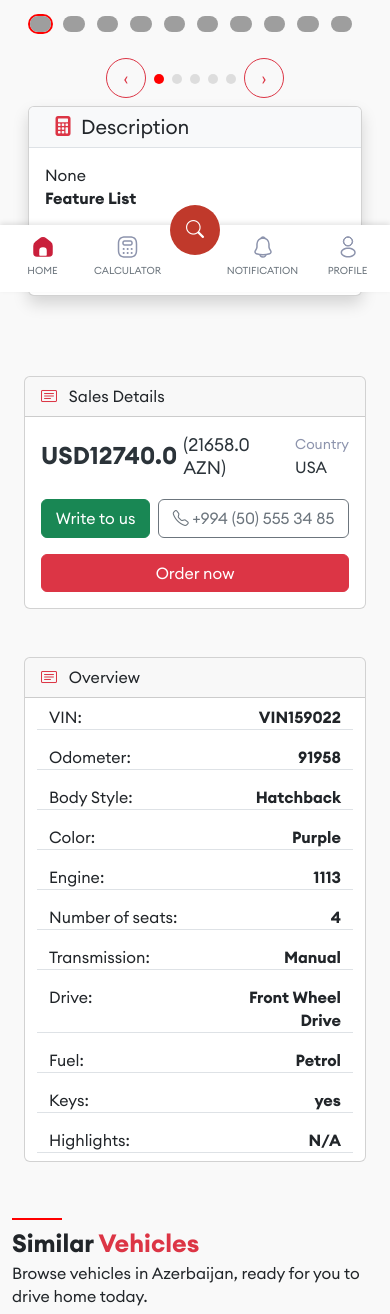
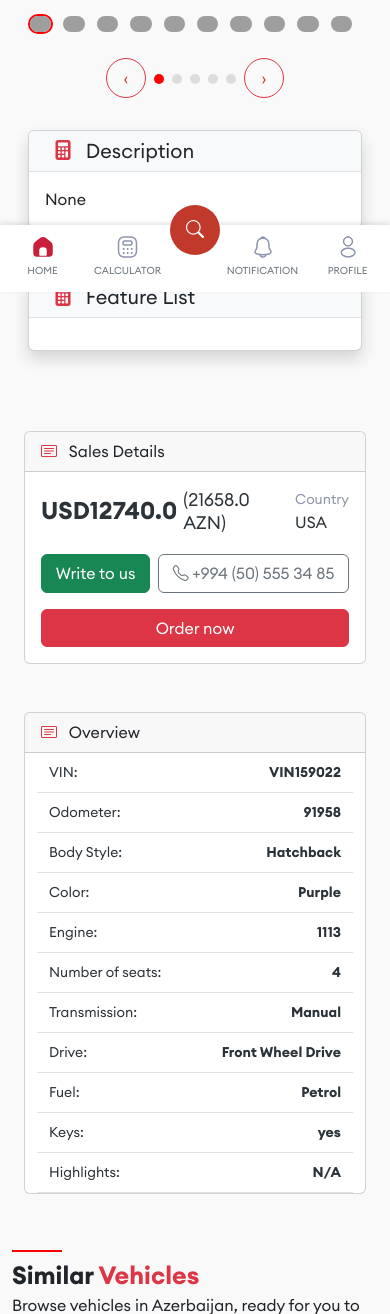
Before and after one commit to imjayyy/django-autotrader, a Django app: page /normal-car-details/2 in a window 390 px wide. Shown: the part 552-1866 px from the top of the page. Run offline with Django 4.2, Linux system fonts and the light colour scheme; data comes from the database, SQL or seed files in the repository; some libraries are stand-ins or nearby versions; some web fonts are replaced; grey boxes are pictures that could not be loaded.

Commit message:
fix: card detail page ui

```diff
--- a/autotrader/templates/normal-car-details.html
+++ b/autotrader/templates/normal-car-details.html
@@ -35,40 +35,37 @@
 
 
 
-                <div class="container mt-2">
-                    <div class="card shadow">
+                <div class="container" style="margin-top: 32px;">
+                    <div class="card shadow mb-5">
                         <div class="card-header bg-light border-bottom text-center ">
-
-                            <h5 class="mb-0 text-start"><i class="bi bi-calculator-fill text-danger m-2"></i>Description
+                            <h5 class="mb-0 text-start">
+                                <i class="bi bi-calculator-fill text-danger m-2"></i>
+                                Description
                             </h5>
                         </div>
                         <div class="card-body">
                             <div class="text-start">
                                 {{car.comment}}
-                                <br>
-                                <span class="fw-bold"> Feature List</span>
-                                <br>
-
+                            </div>
+                        </div>
+                    </div>
+                    <div class="card shadow">
+                        <div class="card-header bg-light border-bottom text-center ">
+                            <h5 class="mb-0 text-start">
+                                <i class="bi bi-calculator-fill text-danger m-2"></i>
+                                Feature List
+                            </h5>
+                        </div>
+                        <div class="card-body">
+                            <div class="text-start">
                                 {% for feature in car.feature_list %}
                                 <span class="badge rounded-pill d-inline-flex align-items-center" style="background-color: {{feature.color_hex}}; color: white; padding: 0.5em 0.75em; font-size: 0.9em; margin: 0.2em;">
                                     <i class="{{feature.font_awesome_icon}} mx-1"></i>{{ feature.name_en }}
                                   </span>
 
                                 {% endfor %}
-                                <br>
-                                <span class="fw-bold"> Label list</span>
-
-                                <br>
-                                <span class="fw-bold"> Documents</span>
-                                {{car.documents}}
                             </div>
-
-
-
                         </div>
-                        <!-- <div class="card-footer bg-light">
-
-                  </div> -->
                     </div>
                 </div>
 
@@ -185,49 +182,49 @@
                         </div>
 
                         <div class="custom-card-body">
-                            <div class="row py-2 px-4">
-                                <div class="col-6 border-bottom text-start">VIN:</div>
-                                <div class="col-6 border-bottom text-end fw-bolder">{{car.VIN}}</div>
+                            <div class="row pt-2 px-4">
+                                <div class="col-6 border-bottom text-start text-sm text-primary-color" style="padding-bottom: 8px;">VIN:</div>
+                                <div class="col-6 border-bottom text-end fw-bold text-sm text-primary-color" style="padding-bottom: 8px;">{{car.VIN}}</div>
                             </div>
-                            <div class="row py-2 px-4">
-                                <div class="col-6  border-bottom text-start">Odometer:</div>
-                                <div class="col-6  border-bottom text-end fw-bolder">{{car.odometer}}</div>
+                            <div class="row pt-2 px-4">
+                                <div class="col-6  border-bottom text-start text-sm text-primary-color" style="padding-bottom: 8px;">Odometer:</div>
+                                <div class="col-6  border-bottom text-end fw-bold text-sm text-primary-color" style="padding-bottom: 8px;">{{car.odometer}}</div>
                             </div>
-                            <div class="row py-2 px-4">
-                                <div class="col-6  border-bottom text-start">Body Style:</div>
-                                <div class="col-6  border-bottom text-end fw-bolder">{{car.body_style.name_en}}</div>
+                            <div class="row pt-2 px-4">
+                                <div class="col-6  border-bottom text-start text-sm text-primary-color" style="padding-bottom: 8px;">Body Style:</div>
+                                <div class="col-6  border-bottom text-end fw-bold text-sm text-primary-color" style="padding-bottom: 8px;">{{car.body_style.name_en}}</div>
                             </div>
-                            <div class="row py-2 px-4">
-                                <div class="col-6  border-bottom text-start">Color:</div>
-                                <div class="col-6  border-bottom text-end fw-bolder">{{car.color.name_en}}</div>
+                            <div class="row pt-2 px-4">
+                                <div class="col-6  border-bottom text-start text-sm text-primary-color" style="padding-bottom: 8px;">Color:</div>
+                                <div class="col-6  border-bottom text-end fw-bold text-sm text-primary-color" style="padding-bottom: 8px;">{{car.color.name_en}}</div>
                             </div>
-                            <div class="row py-2 px-4">
-                                <div class="col-6  border-bottom text-start">Engine:</div>
-                                <div class="col-6  border-bottom text-end fw-bolder"> {{car.engine_power}}{{car.engine_power_unit}} </div>
+                            <div class="row pt-2 px-4">
+                                <div class="col-6  border-bottom text-start text-sm text-primary-color" style="padding-bottom: 8px;">Engine:</div>
+                                <div class="col-6  border-bottom text-end fw-bold text-sm text-primary-color" style="padding-bottom: 8px;"> {{car.engine_power}}{{car.engine_power_unit}} </div>
                             </div>
-                            <div class="row py-2 px-4">
-                                <div class="col-6  border-bottom text-start">Number of seats:</div>
-                                <div class="col-6  border-bottom text-end fw-bolder">{{car.number_of_seats}}</div>
+                            <div class="row pt-2 px-4">
+                                <div class="col-6  border-bottom text-start text-sm text-primary-color" style="padding-bottom: 8px;">Number of seats:</div>
+                                <div class="col-6  border-bottom text-end fw-bold text-sm text-primary-color" style="padding-bottom: 8px;">{{car.number_of_seats}}</div>
                             </div>
-                            <div class="row py-2 px-4">
-                                <div class="col-6  border-bottom text-start">Transmission:</div>
-                                <div class="col-6  border-bottom text-end fw-bolder">{{car.transmission.name_en}}</div>
+                            <div class="row pt-2 px-4">
+                                <div class="col-6  border-bottom text-start text-sm text-primary-color" style="padding-bottom: 8px;">Transmission:</div>
+                                <div class="col-6  border-bottom text-end fw-bold text-sm text-primary-color" style="padding-bottom: 8px;">{{car.transmission.name_en}}</div>
                             </div>
-                            <div class="row py-2 px-4">
-                                <div class="col-6  border-bottom text-start">Drive:</div>
-                                <div class="col-6  border-bottom text-end fw-bolder">{{ car.drive.name_en }}</div>
+                            <div class="row pt-2 px-4">
+                                <div class="col-6  border-bottom text-start text-sm text-primary-color" style="padding-bottom: 8px;">Drive:</div>
+                                <div class="col-6  border-bottom text-end fw-bold text-sm text-primary-color" style="padding-bottom: 8px;">{{ car.drive.name_en }}</div>
                             </div>
-                            <div class="row py-2 px-4">
-                                <div class="col-6  border-bottom text-start">Fuel:</div>
-                                <div class="col-6  border-bottom text-end fw-bolder">{{car.fuel.name_en}}</div>
+                            <div class="row pt-2 px-4">
+                                <div class="col-6  border-bottom text-start text-sm text-primary-color" style="padding-bottom: 8px;">Fuel:</div>
+                                <div class="col-6  border-bottom text-end fw-bold text-sm text-primary-color" style="padding-bottom: 8px;">{{car.fuel.name_en}}</div>
                             </div>
-                            <div class="row py-2 px-4">
-                                <div class="col-6  border-bottom text-start">Keys:</div>
-                                <div class="col-6  border-bottom text-end fw-bolder">yes</div>
+                            <div class="row pt-2 px-4">
+                                <div class="col-6  border-bottom text-start text-sm text-primary-color" style="padding-bottom: 8px;">Keys:</div>
+                                <div class="col-6  border-bottom text-end fw-bold text-sm text-primary-color" style="padding-bottom: 8px;">yes</div>
                             </div>
-                            <div class="row py-2 px-4">
-                                <div class="col-6  border-bottom text-start">Highlights:</div>
-                                <div class="col-6  border-bottom text-end fw-bolder">N/A</div>
+                            <div class="row pt-2 px-4">
+                                <div class="col-6  border-bottom text-start text-sm text-primary-color" style="padding-bottom: 8px;">Highlights:</div>
+                                <div class="col-6  border-bottom text-end fw-bold text-sm text-primary-color" style="padding-bottom: 8px;">N/A</div>
                             </div>
                         </div>
                     </div>
@@ -275,7 +272,5 @@
     </div>
     <button class="btn btn-danger py-2 px-2" style="min-width: 300px;"> View Inventory</button>
 
-    <hr>
-
   </section>
 {% endblock %}
```
Also changed, not shown: autotrader/templates/home.html (+20 -5 lines).
